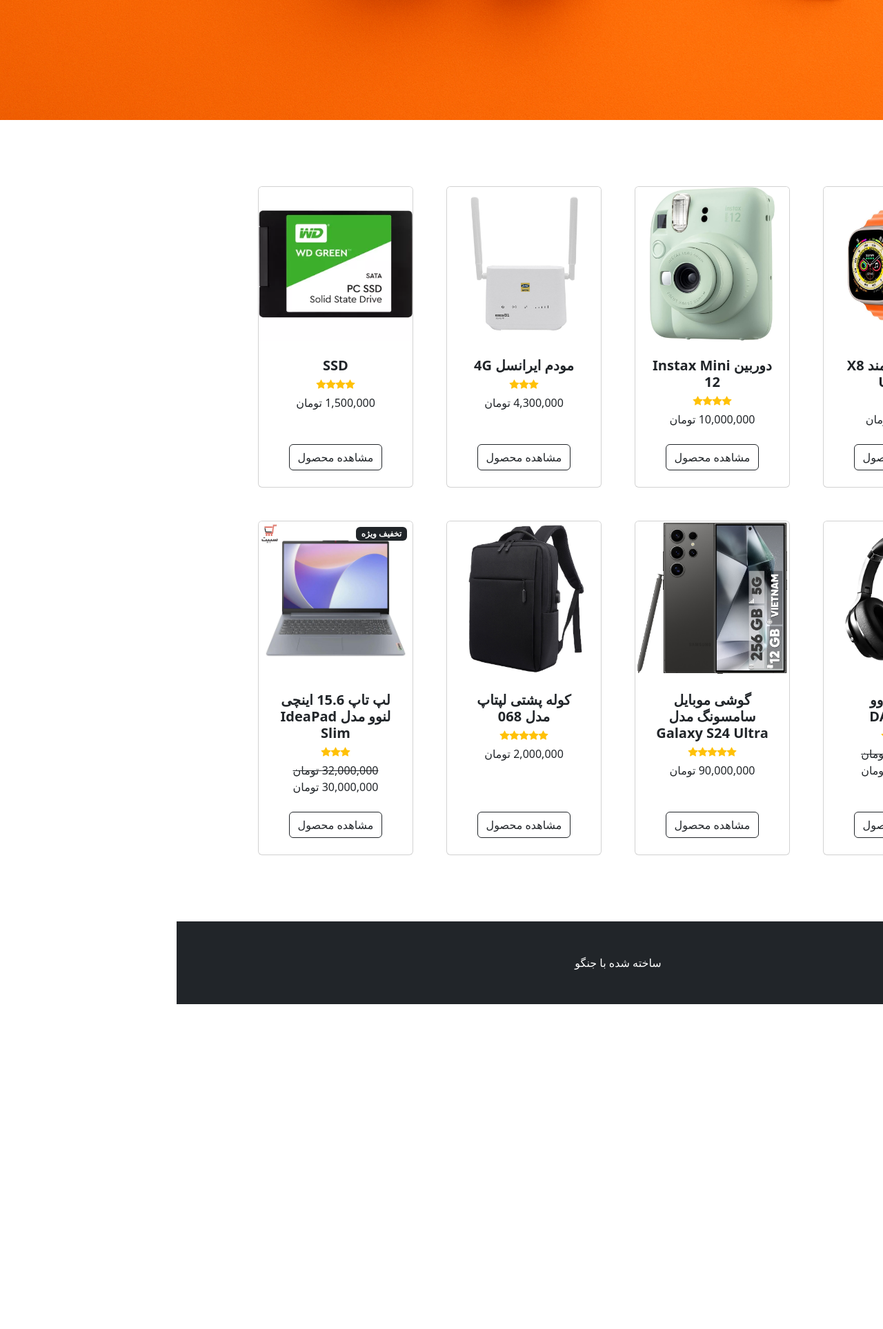
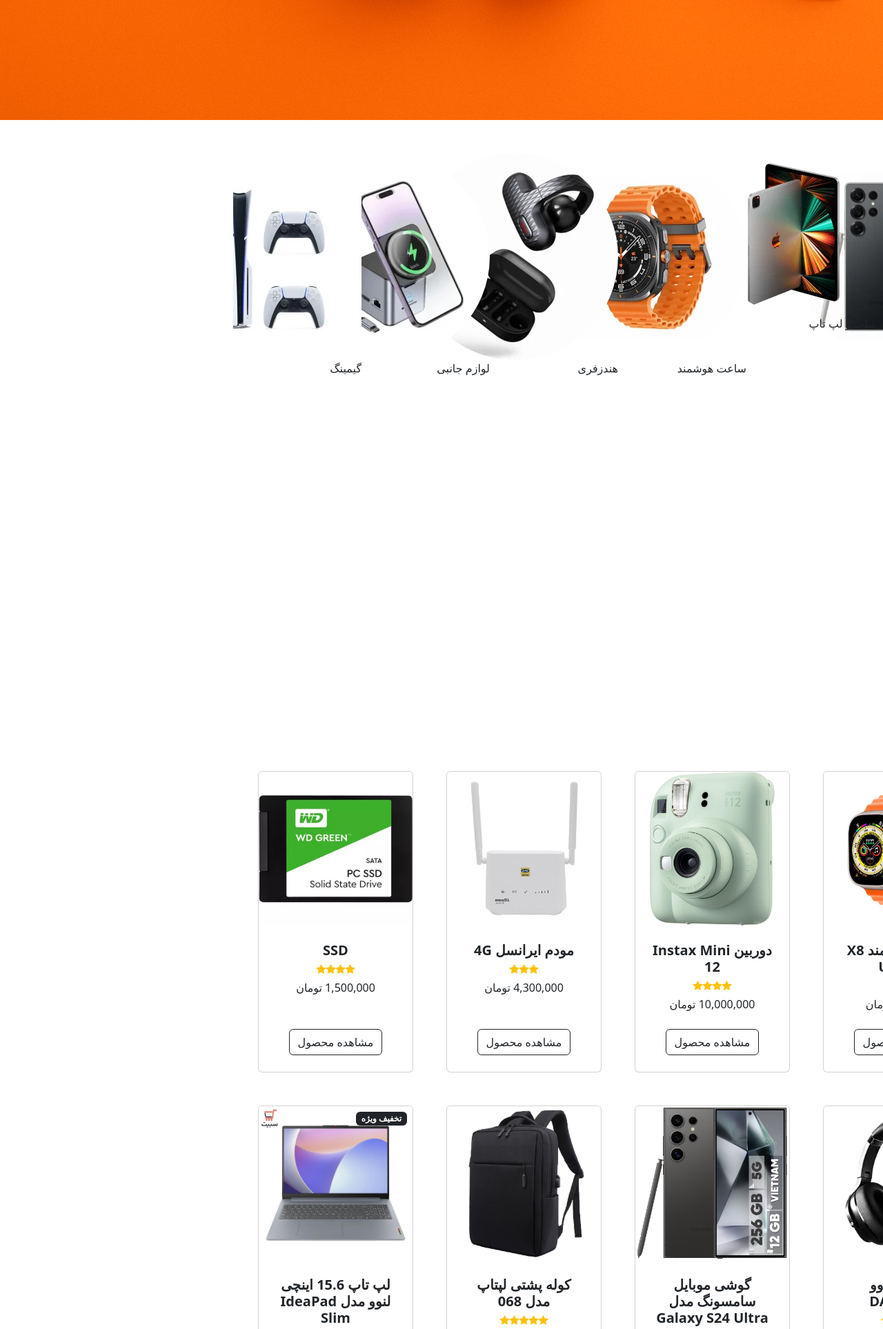
Before and after one commit to nedanazifii/online-shop, a Django app: page / in a window 1280 px wide; the page is wider, and only the part inside the window is pictured. Shown: the part 1176-3103 px from the top of that part at 69% size. Before the commit the page ends 2632 px from the top of that part, so only its background shows below. Run offline with Django 5.2, Linux system fonts and the light colour scheme; data comes from the database, SQL or seed files in the repository.

Commit message:
Add Category-slider

```diff
--- a/store/templates/index.html
+++ b/store/templates/index.html
@@ -13,9 +13,57 @@
 
     <!--End Header-->
 
+    <!-- category-slider -->
+        <section class="product-slider pt-5 pb-5">
+            <div class="container">
+                <div class="category-slider">
+                    <div class="slides-cat"  style="text-align: center;">
+                        <a href="#">
+                            <img src="{% static 'assets/mobile-cat-1.webp'%}" class="rounded-circle" alt="mobile-category">
+                        </a>
+                        <div class="cat-text">موبایل</div>
+                    </div>
+
+                    <div class="slides-cat">
+                        <a href="#">
+                            <img src="{% static 'assets/laptop-cat-2.webp'%}" class="rounded-circle" alt="latop-category">
+                        </a>
+                        <div class="cat-text">تبلت و لپ تاپ</div>
+                    </div>
+
+                    <div class="slides-cat">
+                        <a href="#">
+                            <img src="{% static 'assets/watch-cat-3.webp'%}" class="rounded-circle" alt="watch-category">
+
+                        </a>
+                        <div class="cat-text">ساعت هوشمند</div>
+                    </div>
+                    <div class="slides-cat">
+                        <a href="#">
+                            <img src="{% static 'assets/earphone-cat-4.webp'%}" class="rounded-circle" alt="earphone-category">
+                        </a>
+                        <div class="cat-text">هندزفری</div>
+                    </div>
+                    <div class="slides-cat">
+                        <a href="#">
+                            <img src="{% static 'assets/widget-cat-5.webp'%}" class="rounded-circle" alt="widget-category">
+                        </a>
+                        <div class="cat-text">لوازم جانبی</div>
+                    </div>
+                    <div class="slides-cat">
+                        <a href="#">
+                            <img src="{% static 'assets/gaming-cat-6.webp'%}"  alt="gaming-category">
+                        </a>
+                        <div class="cat-text">گیمینگ</div>
+                    </div>
+                </div>
+            </div>
+        </section>
+    <!-- End category-slider -->
+
 
      <!-- Section-->
-     <section class="py-5">
+     <section >
          <div class="container px-4 px-lg-5 mt-5">
              <div class="row gx-4 gx-lg-5 row-cols-2 row-cols-md-3 row-cols-xl-4 justify-content-center">
                  {% for item in products %}
```
Also changed, not shown: store/static/css/styles.css (+40 -0 lines), store/static/js/scripts.js (+35 -7 lines), store/static/assets/earphone-cat-4.webp (added), store/static/assets/gaming-cat-6.webp (added), store/static/assets/laptop-cat-2.webp (added), store/static/assets/mobile-cat-1.webp (added), store/static/assets/watch-cat-3.webp (added), store/static/assets/widget-cat-5.webp (added).
